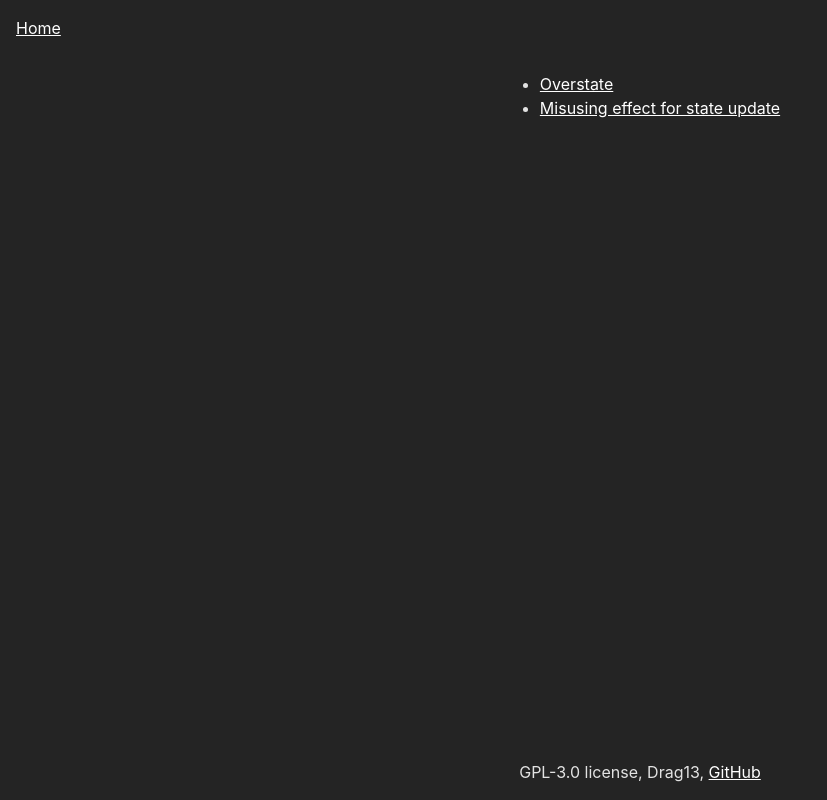
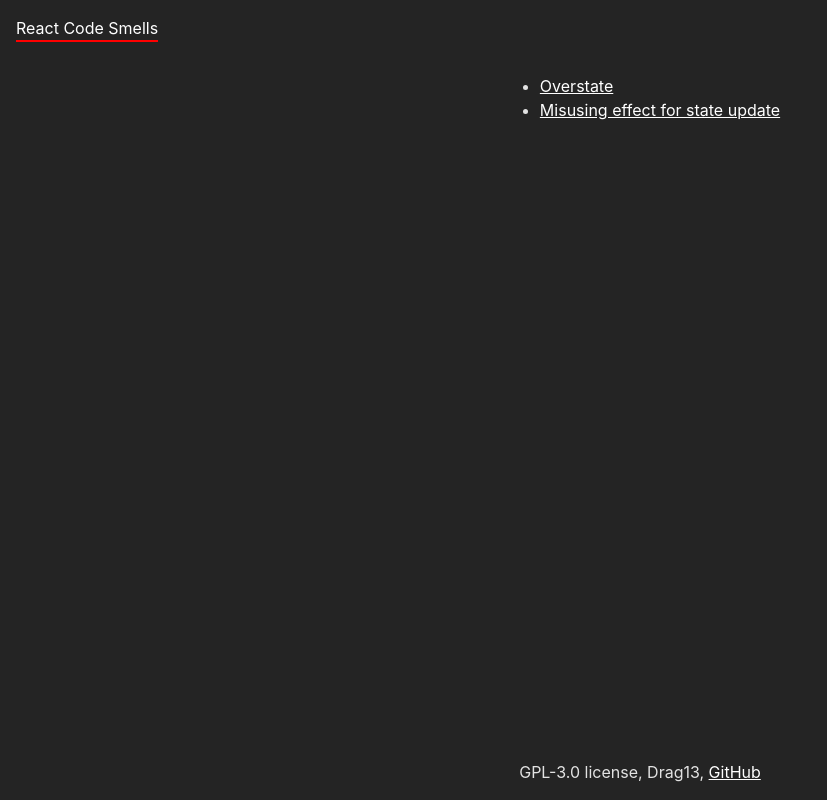
Before and after one commit to Drag13/react-code-smells-examples, a React (Vite) app: page / in a window 1280 px wide. Shown: the whole page, without its empty margins (0-827 px from the left). Built offline with nearby package versions, Linux system fonts and the light colour scheme.

Commit message:
Added applogo

```diff
--- a/src/Layout.jsx
+++ b/src/Layout.jsx
@@ -1,11 +1,12 @@
 import { Outlet } from "react-router-dom";
 import styles from "./Layout.module.css";
 import { AppLink } from "./shared/AppLink";
+import { AppLogo } from "./shared/AppLogo";
 
 export const Layout = () => (
   <>
     <header className={styles.header}>
-      <AppLink to="/">Home</AppLink>
+      <AppLogo />
     </header>
     <main className={styles.main}>
       <Outlet />
--- a/src/shared/AppLink.jsx
+++ b/src/shared/AppLink.jsx
@@ -1,9 +1,9 @@
 import { NavLink } from "react-router-dom";
 import styles from "./AppLink.module.css";
 
-export function AppLink({ to, children }) {
+export function AppLink({ to, children, className }) {
   return (
-    <NavLink className={styles.root} to={to}>
+    <NavLink className={`${styles.root} ${className ?? ""}`} to={to}>
       {children}
     </NavLink>
   );
--- /dev/null
+++ b/src/shared/AppLogo.jsx
@@ -0,0 +1,10 @@
+import { AppLink } from "./AppLink";
+import styles from "./AppLogo.module.css";
+
+export function AppLogo() {
+  return (
+    <AppLink className={styles.root} to="/">
+      React Code Smells
+    </AppLink>
+  );
+}
--- /dev/null
+++ b/src/shared/AppLogo.module.css
@@ -0,0 +1,5 @@
+.root {
+  display: inline-block;
+  border-bottom: 2px solid red;
+  text-decoration: none;
+}
```
